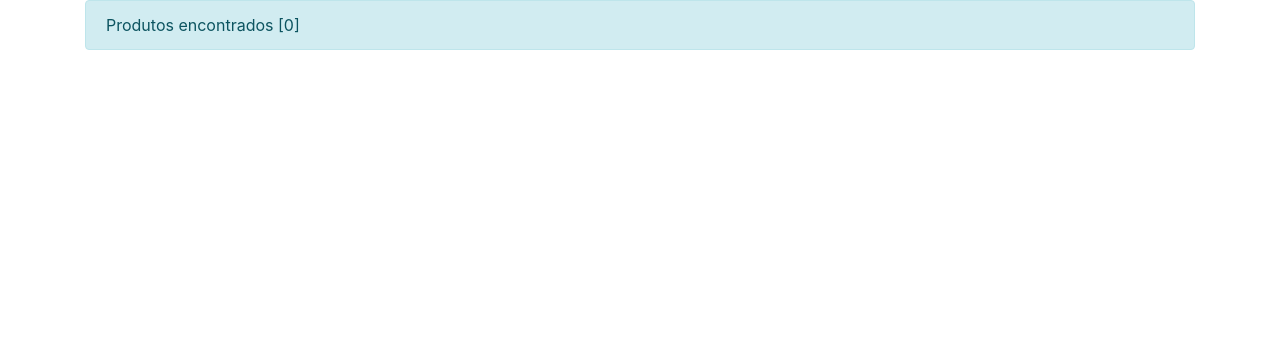
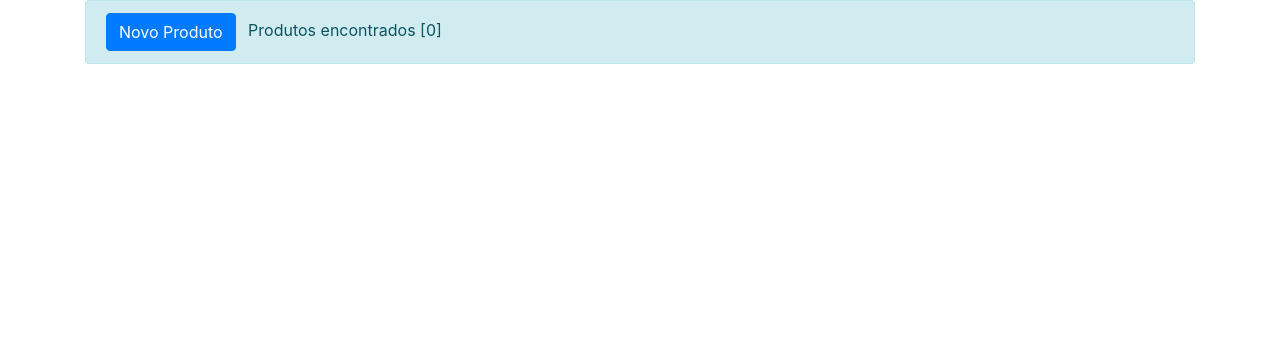
Before and after one commit to ArthurPinheiroM/PSI---2025, a Django app: page /produto/ in a window 1280 px wide. Shown: the part 56-420 px from the top of the page. Run offline with Django 4.2, Linux system fonts and the light colour scheme; data that the repository does not hold is empty; some libraries are stand-ins or nearby versions.

Commit message:
Continuação do CRUD no HTML

```diff
--- a/Loja/loja/templates/produto/produto.html
+++ b/Loja/loja/templates/produto/produto.html
@@ -7,7 +7,11 @@
 {% block content %}
 <div id="content">
     <div class="container">
-        <div class="alert alert-info">Produtos encontrados [{{ produtos |length }}]</div>
+        <div class="alert alert-info">
+            <a href={% url 'create_produto' %} class="btn btn-primary mr-2"> <i class="fafa-plus"></i> Novo Produto</a>
+            Produtos encontrados [{{ produtos |length }}]
+        </div>
+
         {% for prod in produtos %}
         <div class="row">
             <h5 class="col-md-3">{{prod.Produto}}</h5>
--- a/Loja/loja/urls/ProdutoUrls.py
+++ b/Loja/loja/urls/ProdutoUrls.py
@@ -1,5 +1,5 @@
 from django.urls import path
-from loja.views.ProdutoView import list_produto_view, edit_produto_view, edit_produto_postback, details_produto_view, delete_produto_view
+from loja.views.ProdutoView import list_produto_view, edit_produto_view, edit_produto_postback, details_produto_view, delete_produto_view, delete_produto_postback, create_produto_view
 urlpatterns = [
     path("", list_produto_view, name='produto'),
     path("<int:id>", list_produto_view, name='produto'),
@@ -7,4 +7,6 @@ urlpatterns = [
     path("edit", edit_produto_postback, name= 'edit_produto_postback'),
     path("details/<int:id>", details_produto_view, name= 'details_produto'),
     path("delete/<int:id>", delete_produto_view, name='delete_produto'),
+    path("delete", delete_produto_postback, name='delete_produto_postback'),
+    path("create", create_produto_view, name= 'create_produto'),
 ]
--- a/Loja/loja/views/ProdutoView.py
+++ b/Loja/loja/views/ProdutoView.py
@@ -2,6 +2,8 @@ from django.shortcuts import render, redirect
 from loja.models import Produto
 from datetime import timedelta, datetime
 from django.utils import timezone
+# inclua as bibliotecas FileSystemStorage
+from django.core.files.storage import FileSystemStorage
 
 def edit_produto_postback(request, id=None):
     if request.method == 'POST':
@@ -100,6 +102,67 @@ def delete_produto_view(request, id=None):
     print(produto)
     context = {'produto': produto}
     return render(request, template_name='produto/produto-delete.html', context=context, status=200)
+
+def delete_produto_postback(request, id=None):
+# Processa o post back gerado pela action
+    if request.method == 'POST':
+        # Salva dados editados
+        id = request.POST.get("id")
+        produto = request.POST.get("Produto")
+        print("postback-delete")
+        print(id)
+        try:
+            Produto.objects.filter(id=id).delete()
+            print("Produto %s excluido com sucesso" % produto)
+        except Exception as e:
+            print("Erro salvando edição de produto: %s" % e)
+    return redirect("/produto")
+
+def create_produto_view(request, id=None):
+    if request.method == 'POST':
+        produto = request.POST.get("Produto")
+        destaque = request.POST.get("destaque")
+        promocao = request.POST.get("promocao")
+        msgPromocao = request.POST.get("msgPromocao")
+        preco = request.POST.get("preco")
+        image = request.POST.get("image")
+        print("postback-create")
+        print(produto)
+        print(destaque)
+        print(promocao)
+        print(msgPromocao)
+        print(preco)
+        print(image)
+        try:
+            obj_produto = Produto()
+            obj_produto.Produto = produto
+            obj_produto.destaque = (destaque is not None)
+            obj_produto.promocao = (promocao is not None)
+            if msgPromocao is not None:
+                obj_produto.msgPromocao = msgPromocao
+            obj_produto.preco = 0
+            if (preco is not None) and ( preco != ""):
+                obj_produto.preco = preco
+            obj_produto.criado_em = timezone.now()
+            obj_produto.alterado_em = obj_produto.criado_em
+            # Se for anexado arquivo, salva na pasta e guarda nome no objeto
+            if request.FILES is not None:
+                num_files = len(request.FILES.getlist('image'))
+                if num_files > 0:
+                    imagefile = request.FILES['image']
+                    print(imagefile)
+                    fs = FileSystemStorage()
+                    filename = fs.save(imagefile.name, imagefile)
+                    if (filename is not None) and (filename != ""):
+                        obj_produto.image = filename
+            obj_produto.save()
+            print("Produto %s salvo com sucesso" % produto)
+        except Exception as e:
+            print("Erro inserindo produto: %s" % e)
+        return redirect("/produto")
+    return render(request, template_name='produto/produto-create.html',status=200)
+
+
     # if id is None:
     #     return HttpResponse('<h1>Nenhum id foi informado</h1>') #opcional!
     # return HttpResponse('<h1>Produto de id %s!</h1>' % id)
```
Also changed, not shown: Loja/loja/templates/produto/produto-create.html (added, +60 -0 lines), Loja/lojaAdmin/media/vergil.jfif (added).
